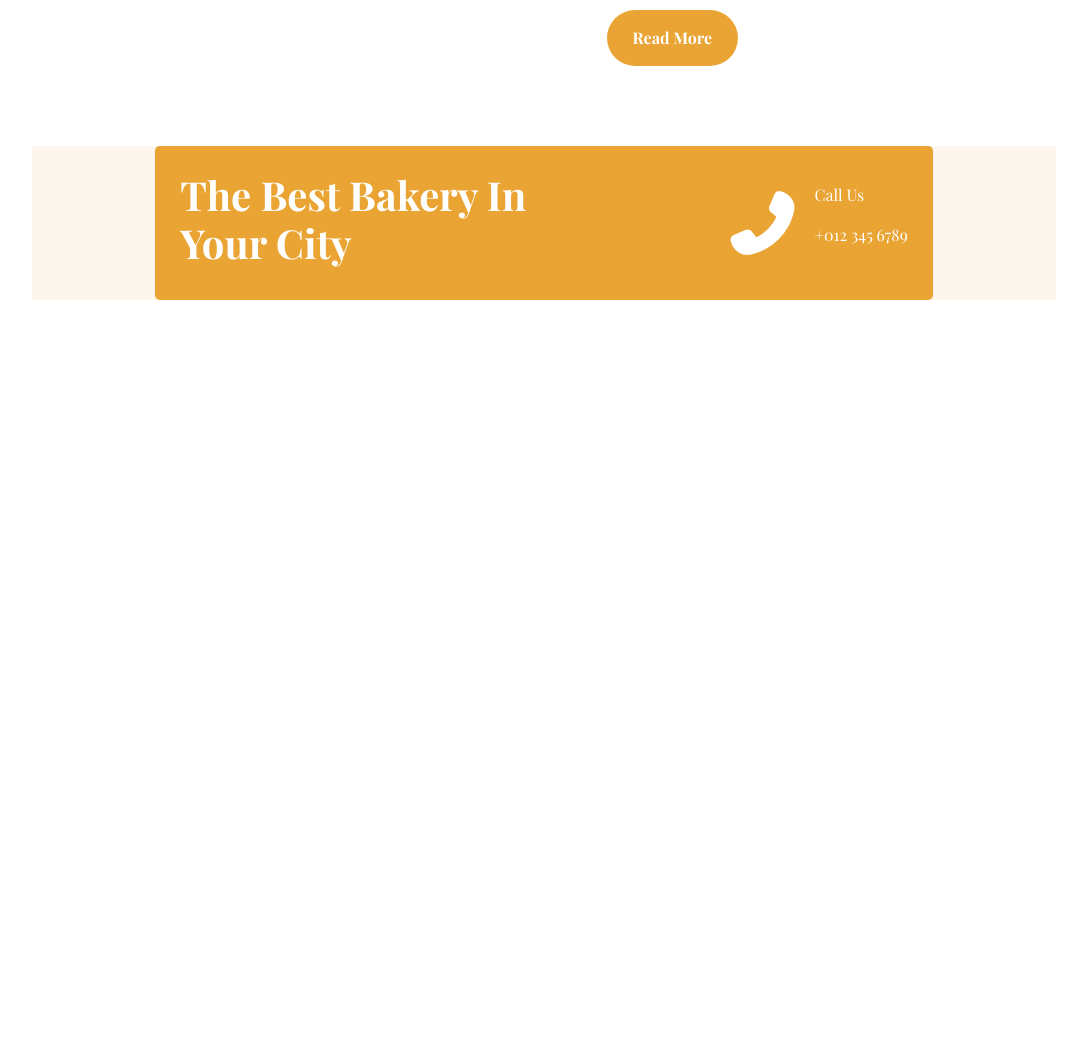
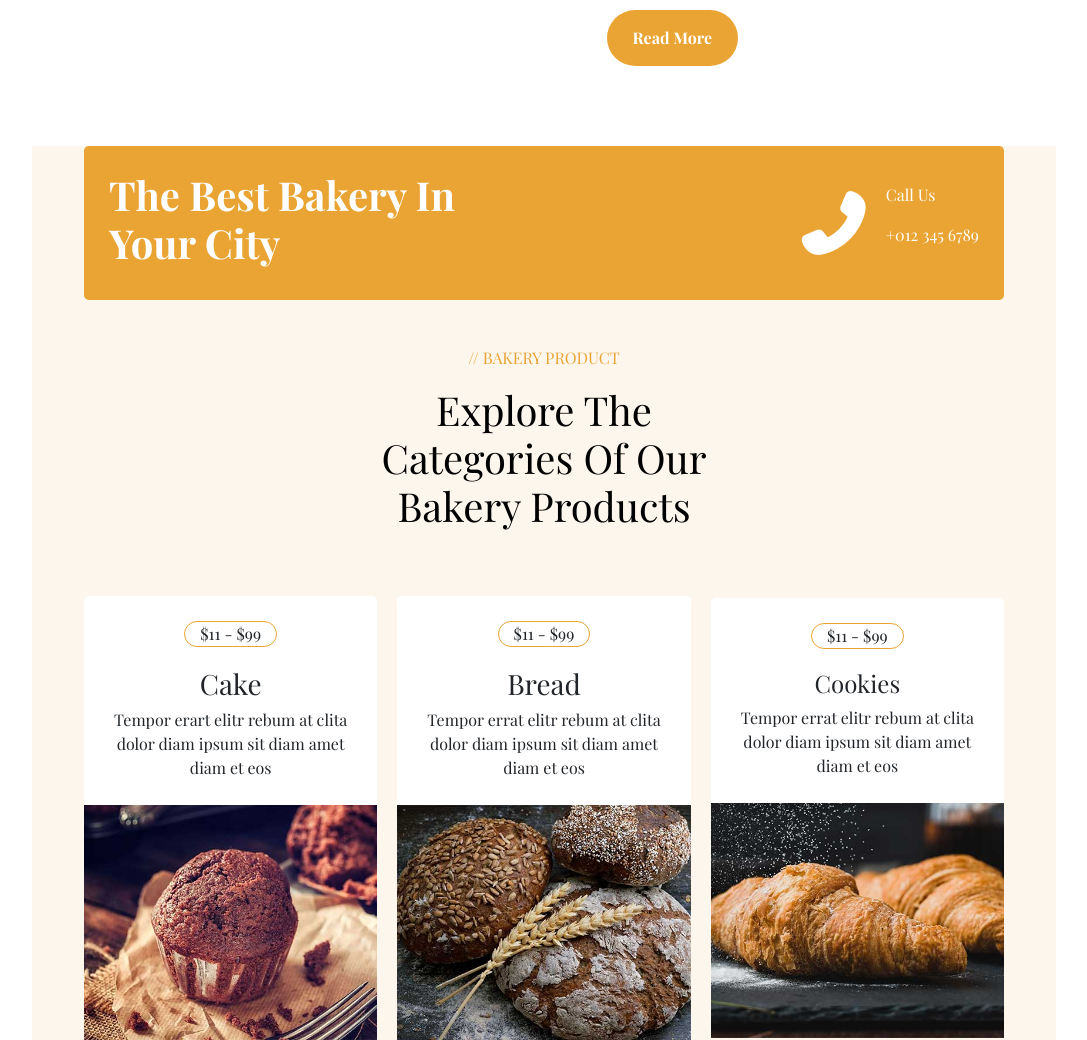
Before and after one commit to FilleDeZeus/Projet_Kadker_Enide_Djender, a website: page index.html in a window 1280 px wide. Shown: the part 827-1867 px from the top of the page, without its empty margins (96-1183 px from the left). Before the commit the page ends 1127 px from the top, so only its background shows below. Drawn offline with nearby package versions, Linux system fonts and the light colour scheme.

Commit message:
banniere

```diff
--- a/index.html
+++ b/index.html
@@ -103,6 +103,61 @@
                             </div>
                         </div>
                     </div>
+                </div>
+            </div>
+            <div class="bakery">
+                <p>// BAKERY PRODUCT</p>
+                <h1 class="display-6 mb-4">Explore The Categories Of Our Bakery Products</h1>
+            </div>
+            <div class="row g-4">
+                <div class="col-lg-4 col-md-6">
+                    <div class="produits ">
+                        <div class="produittext">
+                            <div class="prixproduit">$11 - $99</div>
+                            <h3>Cake</h3>
+                            <span>Tempor erart elitr rebum at clita dolor diam ipsum sit diam amet diam et eos</span>
+                        </div>
+                        <div class="position-relative mt-auto">
+                            <img class="img-fluid" src="./public/images/product-1.jpg" alt="">
+                            <div class="produit">
+                                <a class="btn btn-lg-square btn-outline-light rounded-circle" href=""><i class="fa fa-eye text-primary"></i></a>
+                            </div>
+                        </div>
+                    </div>
+                </div>
+                <div class="col-lg-4 col-md-6">
+                    <div class="produits">
+                        <div class="produittext">
+                            <div class="prixproduit">$11 - $99</div>
+                            <h3>Bread</h3>
+                            <span>Tempor errat elitr rebum at clita dolor diam ipsum sit diam amet diam et eos</span>
+                        </div>
+                        <div class="position-relative mt-auto">
+                            <img class="img-fluid" src="./public/images/product-2.jpg" alt="">
+                            <div class="produit">
+                                <a class="btn btn-outline-light rounded-circle" href=""><i class="fa fa-eye text-primary"></i></a>
+                            </div>
+                        </div>
+                    </div>
+                </div>
+                <div class="col-lg-4 col-md-6" >
+                    <div class="produits">
+                        <div class="produittext">
+                            <div class="prixproduit">$11 - $99</div>
+                            <h4>Cookies</h4>
+                            <span>Tempor errat elitr rebum at clita dolor diam ipsum sit diam amet diam et eos</span>
+                        </div>
+                        <div class="position-relative mt-auto">
+                            <img class="img-fluid" src="./public/images/product-3.jpg" alt="">
+                            <div class="produit">
+                                <a class="btn btn-lg-square btn-outline-light rounded-circle" href=""><i class="fa fa-eye text-primary"></i></a>
+                            </div>
+                        </div>
+                    </div>
+                </div>
+            </div>
+        </div>
+    </section>
 </main>
     <script src="./node_modules/bootstrap/dist/js/bootstrap.bundle.js"></script>
 </body>
--- a/src/sass/modules/_categorie.scss
+++ b/src/sass/modules/_categorie.scss
@@ -15,6 +15,7 @@
     flex-direction: column;
     align-items: center;
     justify-content: center;
+    width: 100%;
 }
 .entete{
     background: $orange;
@@ -22,6 +23,7 @@
     border-radius: 0.3rem;
     padding: 25px;
     margin: 0px 40px;
+    width: 100%;
 }
 .bakery{
     display: flex;
```
Also changed, not shown: public/css/app.css.
